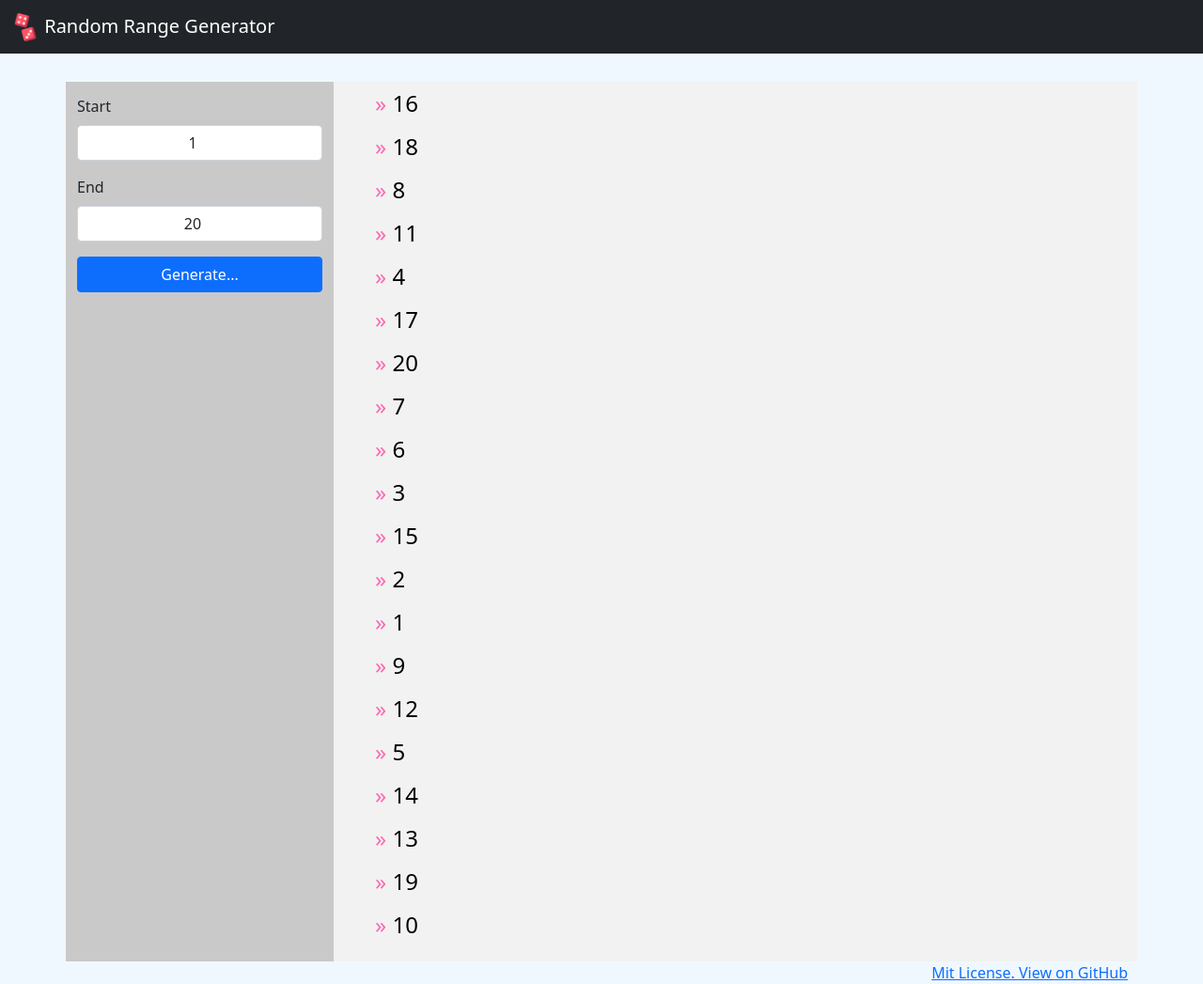
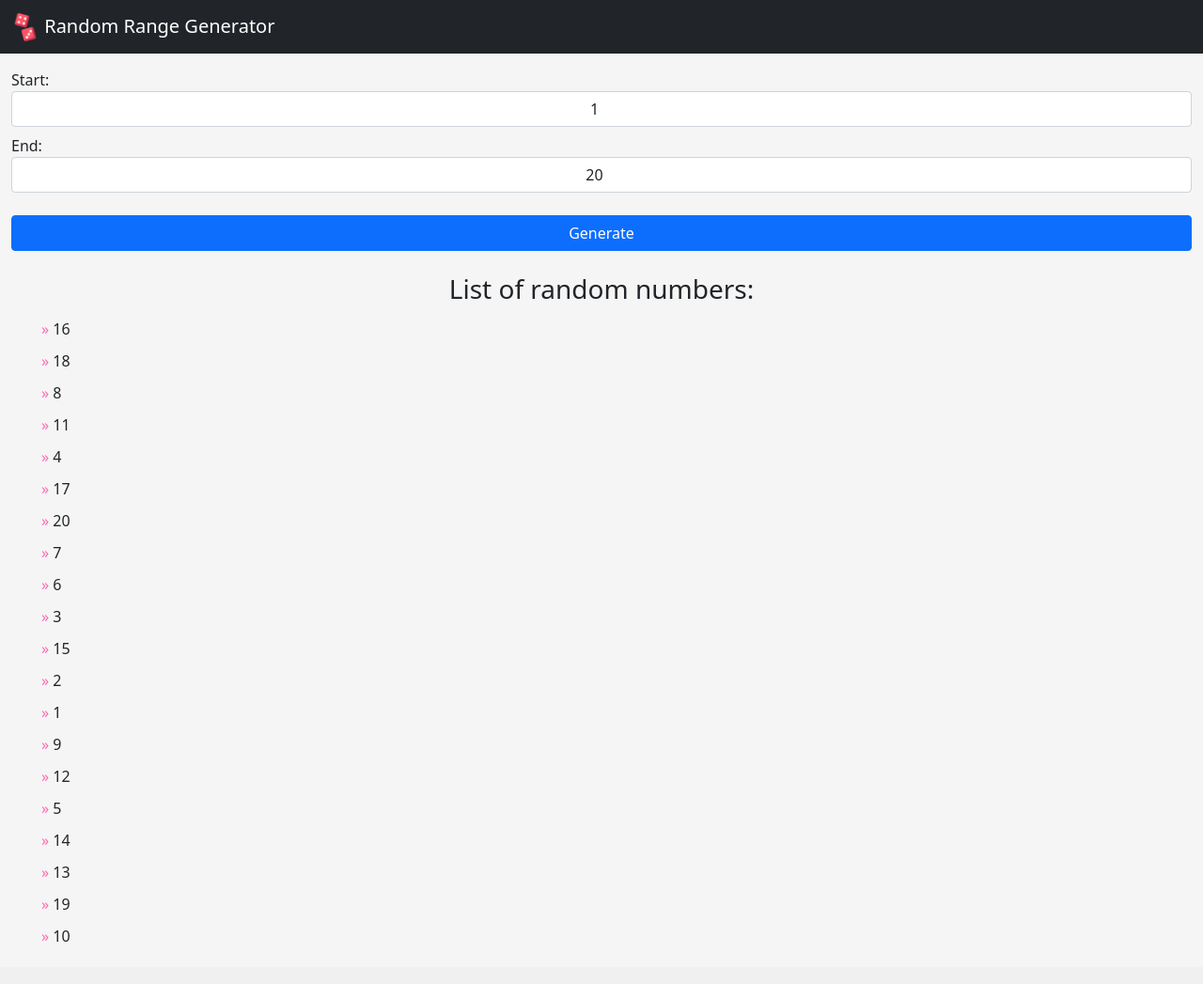
Before and after one commit to traue/random_range_gen_php, a PHP site: page / in a window 1280 px wide. Shown: the whole page at 94% size. After the commit the page ends 1002 px from the top, so only its background shows below. Run offline with PHP 8.4, Linux system fonts and the light colour scheme.

Commit message:
Frontend update

```diff
--- a/css/style.css
+++ b/css/style.css
@@ -1,33 +1,7 @@
 html,body,.container {
     height:100%;
-    background-color: aliceblue;
+    background-color: rgb(245, 245, 245);
 }
-.container {
-    display: table;
-    width: 100%;
-    margin-top: -50px;
-    padding: 80px 0 0 0;
-    box-sizing: border-box;
-}
-
-.row {
-    height: 100%;
-    display: table-row;
-}
-
-.col-md-3 {
-    background:rgb(201, 201, 201);
-}
-
-.col-md-9 {
-    background: rgb(242, 242, 242);
-}
-
-.row .no-float {
-    display: table-cell;
-    float: none;
-}
-
 #range {
     font-size: 24px;
     color: #000;
@@ -45,10 +19,14 @@ li::before{
 }
 
 li:hover {
-    background-color: #f7f8f8;
+    background-color: rgb(214, 214, 214);
 }
 
 footer {
     text-align: right;
     padding: 0 80px 0 0;
 }
+
+.active{
+    background-color: lightgreen;
+}
--- a/index.php
+++ b/index.php
@@ -4,14 +4,15 @@
     $end = isset($_GET['end']) ? $_GET["end"] : 20;
 ?>
 <!DOCTYPE html>
-<html lang="pt-br">
+<html lang="en">
 <head>
     <meta charset="UTF-8">
     <meta http-equiv="X-UA-Compatible" content="IE=edge">
     <meta name="viewport" content="width=device-width, initial-scale=1.0">
     <link href="https://cdn.jsdelivr.net/npm/bootstrap@5.0.0-beta3/dist/css/bootstrap.min.css" rel="stylesheet" integrity="sha384-eOJMYsd53ii+scO/bJGFsiCZc+5NDVN2yr8+0RDqr0Ql0h+rP48ckxlpbzKgwra6" crossorigin="anonymous">
+    <link rel="stylesheet" href="css/style.css">
     <link rel="shortcut icon" href="img/dices.png">
-    <link rel="stylesheet" href="css/style.css">
+    <script src="js/validade.js"></script>
     <title>Random Range Generator</title>
 </head>
 <body>
@@ -23,31 +24,42 @@
             </a>
         </div>
     </nav>
-    <div class="container">
+
+    <div class="container-fluid">
         <div class="row">
-            <div class="col-md-3 no-float">
-                <form action="">
-                    <div class="mb-3">
-                        <label for="startgange" class="form-label">Start</label>
-                        <input type="number" class="form-control text-center" name="start" id="start" value="<?= $start; ?>">
+            <div class="col-md-12">
+                <form role="form" class="form-inline" id="rangeform" onsubmit="return validateForm();">
+                    <div class="form-group pt-3">
+                        <label>
+                            Start:
+                        </label>
+                        <input type="number" class="form-control text-center" id="rangestart" name="start" value="<?= $start; ?>" />
                     </div>
-                    <div class="mb-3">
-                        <label for="startgange" class="form-label">End</label>
-                        <input type="number" class="form-control text-center" name="end" id="end" value="<?= $end; ?>">
+                    <div class="form-group pt-2">
+                        <label>
+                            End:
+                        </label>
+                        <input type="number" class="form-control text-center" id="rangeend" name="end" value="<?= $end; ?>" />
                     </div>
-                    <button type="submit" style="width: 100%;" class="btn btn-primary btn-md btn-block">Generate...</button>
+                    <div class="pt-4"></div>
+                    <button type="submit" style="width: 100%;" class="btn btn-primary btn-block">
+                        Generate
+                    </button>
                 </form>
             </div>
-            <div class="col-md-9 no-float">
-                <ul id="range">
+        </div>
+        <br>
+        <div class="row">
+            <div class="col-md-12">
+                <h3 class="text-center">
+                    List of random numbers:
+                </h3>
+                <ul id="list">
                     <?php orderHTML($start, $end); ?>
                 </ul>
             </div>
         </div>
     </div>
-
-    <footer>
-            <a href="https://github.com/traue/random_range_gen_php">Mit License. View on GitHub</a>
-    </footer>
+    <script src="js/click.js"></script>
 </body>
 </html>
--- /dev/null
+++ b/js/click.js
@@ -0,0 +1,13 @@
+var ul = document.getElementById("list");
+
+var listItems = ul.getElementsByTagName("li");
+
+for(li of  listItems){
+  li.addEventListener('click', function(){
+    if(this.classList.contains('active')){
+      this.classList.remove("active");
+    } else {
+      this.classList.add("active");
+    }
+  });
+}
--- /dev/null
+++ b/js/validade.js
@@ -0,0 +1,8 @@
+function validateForm() {
+    var r_start = document.forms["rangeform"]["rangestart"].value;
+    var r_end = document.forms["rangeform"]["rangeend"].value
+    if (r_end - r_start >= 1000) {
+      alert("Ops... too much...");
+      return false;
+    }
+}
```
Lines whose indentation alone changed are shown as unchanged.
